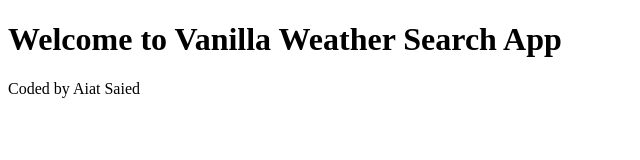
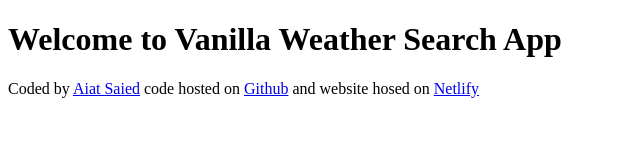
Before and after one commit to AiatSaied/Vanilla-Weather-Search-App, a plain HTML site: page index.html in a window 1280 px wide. Shown: the whole page, without its empty margins (0-640 px from the left). Drawn offline with Linux system fonts and the light colour scheme.

Commit message:
Added links to footer

```diff
--- a/index.html
+++ b/index.html
@@ -7,6 +7,12 @@
 </head>
 <body>
     <h1>Welcome to Vanilla Weather Search App</h1>
-    <footer>Coded by Aiat Saied</footer>
+    <footer>Coded by
+        <a href="https://github.com/AiatSaied" target="_blank">Aiat Saied</a>
+        code hosted on
+        <a href="https://github.com/AiatSaied/Vanilla-Weather-Search-App" target="_blank"> Github</a>
+        and website hosed on
+        <a href="https://vanilla-weather-search-app-aiat.netlify.app" target="_blank">Netlify</a>
+    </footer>
 </body>
 </html>
```
